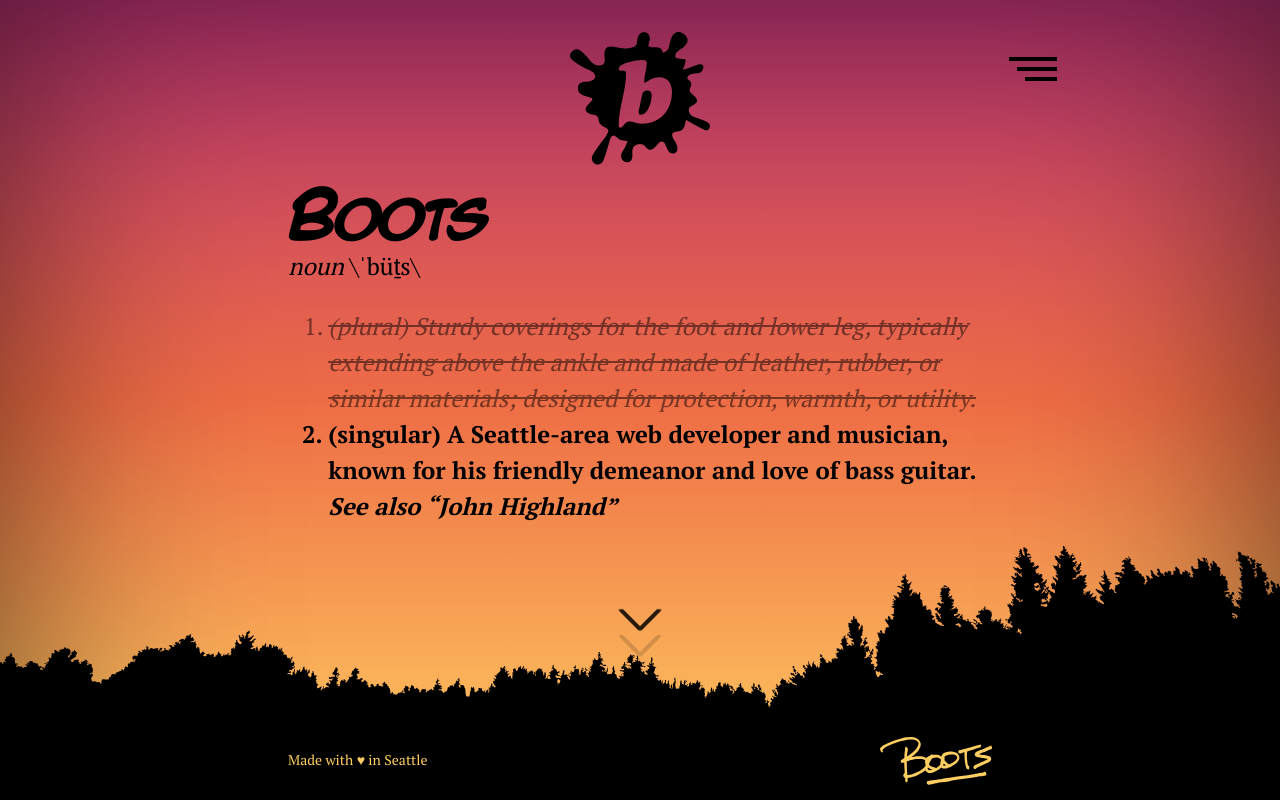
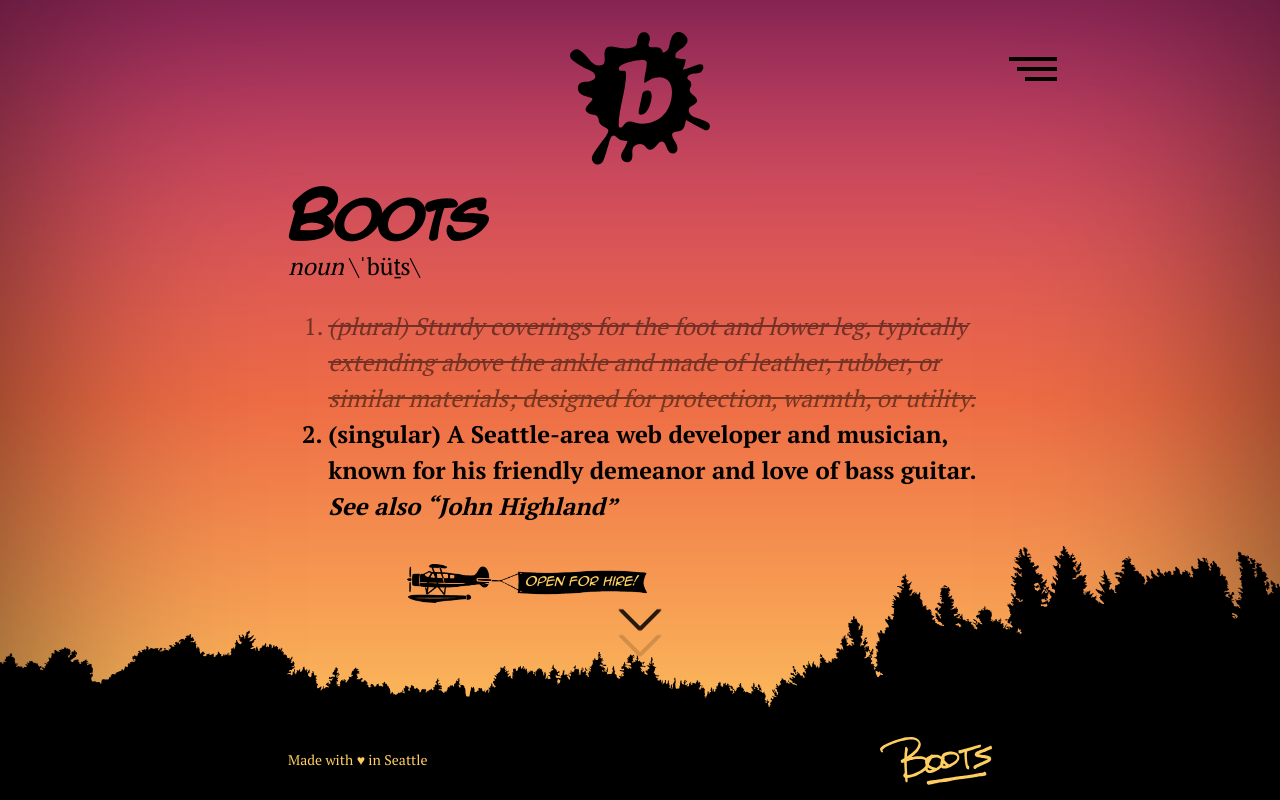
Before and after one commit to bootsified/bootsified-2025, a Next.js app: page / in a window 1280 px wide. Shown: the top 800 px of the page. Built offline with nearby package versions, Linux system fonts and the light colour scheme; no server answers.

Commit message:
add seaplane, update no-scroll technique for open nav

```diff
--- a/src/components/Footer/Footer.module.css
+++ b/src/components/Footer/Footer.module.css
@@ -1,9 +1,46 @@
 .wrapper {
 	bottom: -50em;
+	overflow: hidden;
 	pointer-events: none;
 	position: sticky;
 	width: 100vw;
 	z-index: 2;
+}
+
+@keyframes seaplanefly {
+	0% {
+		transform: translateX(100vw);
+	}
+	50% {
+		transform: translateX(-100%);
+	}
+	100% {
+		transform: translateX(-100%);
+	}
+}
+
+.seaplane {
+	font-size: 0.6em;
+	pointer-events: none;
+	position: absolute;
+	top: 2em;
+	animation: seaplanefly 20s linear infinite;
+
+	& img {
+		height: 4.0625em;
+		width: 25em;
+	}
+
+	& span {
+		color: var(--text-footer);
+		font-family: var(--font-heading);
+		font-size: 1.25em;
+		right: 0.75em;
+		position: absolute;
+		top: 50%;
+		transform: translateY(-55%);
+		transition: color 500ms ease;
+	}
 }
 
 .trees {
--- a/src/components/Footer/Footer.tsx
+++ b/src/components/Footer/Footer.tsx
@@ -11,6 +11,15 @@ const Footer = ({ className = '' }: FooterProps) => {
 
 	return (
     <footer className={clsx(styles.wrapper, className)}>
+			<div className={styles.seaplane}>
+				<Image
+					src="/images/seaplane.png"
+					alt="A small illustrated seaplane, with a banner, flying through the air."
+					width="400"
+					height="65"
+				/>
+				<span>Open for hire!</span>
+			</div>
       <div className={styles.trees}></div>
 			<div className={styles.bottom}>
 				<div className={styles.container}>
--- a/src/styles/globals.css
+++ b/src/styles/globals.css
@@ -26,13 +26,6 @@ html {
   height: auto;
   /* scroll-behavior: smooth;
 	scroll-padding-top: 0; */
-
-	&.nav-open {
-		height: 100vh !important;
-		overflow-y: hidden !important;
-    position: fixed !important;
-    width: 100% !important;
-	}
 }
 
 body {
@@ -41,6 +34,18 @@ body {
   font-family: var(--font-base);
   font-size: 16px;
   height: 100%;
+
+	&.nav-open {
+		overflow: hidden !important;
+		overscroll-behavior: contain;
+		position: relative !important;
+		padding-left: 0px;
+		padding-top: 0px;
+		padding-right: 0px;
+		margin-left: 0;
+		margin-top: 0;
+		margin-right: 0px !important;
+	}
 }
 
 h1,
```
Also changed, not shown: public/images/seaplane.png (added).
